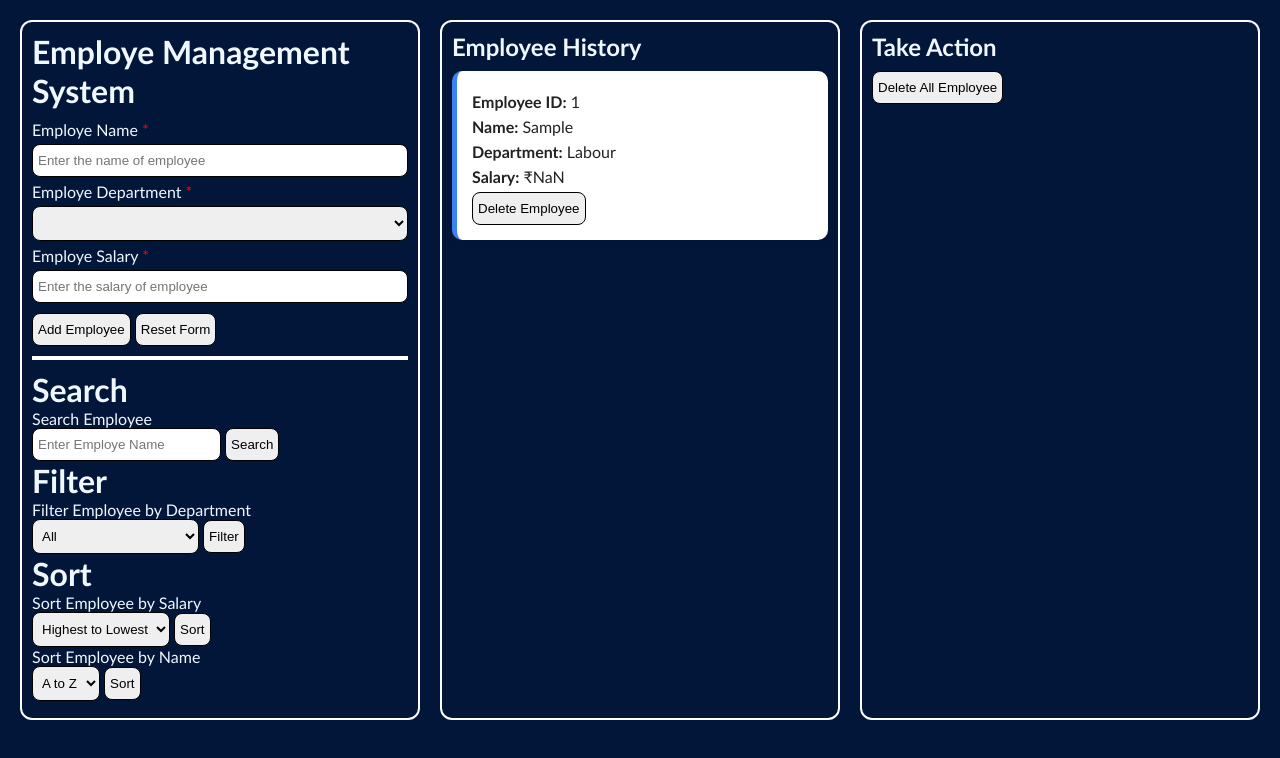
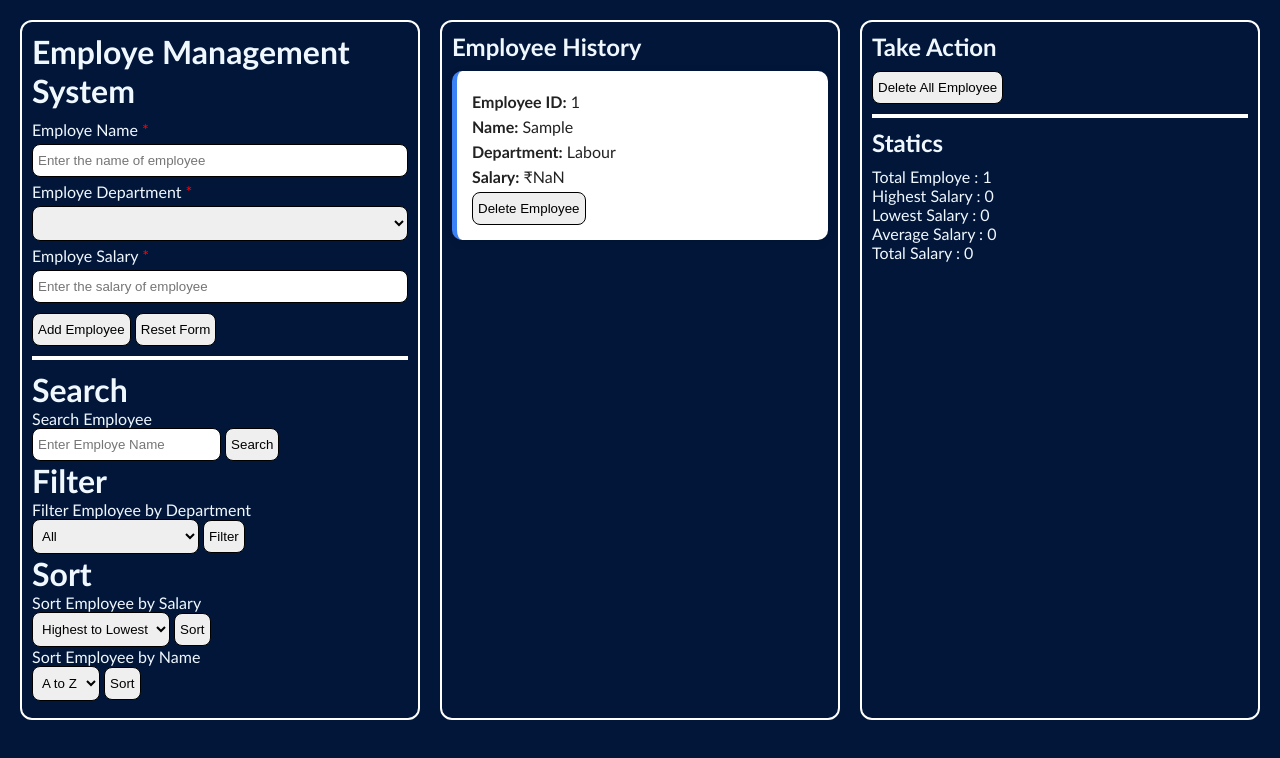
Before and after one commit to anikeshroyy/AdvanceJS, a plain HTML site: page project/10_employeManagementSystem/index.html in a window 1280 px wide. Both pictures are taken after typing "Sample", "Sample", "Sample" into the empty fields and a click on the button "Add Employee". Drawn offline with Linux system fonts and the light colour scheme.

Commit message:
Added features like - total employee, highest salary etc

```diff
--- a/project/10_employeManagementSystem/index.html
+++ b/project/10_employeManagementSystem/index.html
@@ -73,6 +73,16 @@
     <div class="action-container">
         <h2>Take Action</h2>
         <button id="deletAllEmployee">Delete All Employee</button>
+
+        <hr>
+        <div class="statics">
+            <h2>Statics</h2>
+            <p id="totalEmploye">Total Employe : 0</p>
+            <p id="highestSalary">Highest Salary : 0</p>
+            <p id="lowestSalary">Lowest Salary : 0</p>
+            <p id="averageSalary">Average Salary : 0</p>
+            <p id="totalSalary">Total Salary : 0</p>
+        </div>
     </div>
 
     <script src="./index.js"></script>
--- a/project/10_employeManagementSystem/index.js
+++ b/project/10_employeManagementSystem/index.js
@@ -216,6 +216,13 @@ document.getElementById("nameSortBtn").onclick = () => {
 
 }
 
+// ------------------------- Sort Employee by Name-------------------------
+function employeeCount() {
+    const totalEmploye = employeeArr.length;
+    document.getElementById("totalEmploye").textContent = `Total Employe : ${totalEmploye}`
+    console.log(totalEmploye)
+}
+
 // ------------------------- Delete Specific Employe  -------------------------
 function deleteEmployee(id) {
     employeeArr = employeeArr.filter((emp) => {
@@ -257,7 +264,7 @@ function displayEmployee() {
         employeeList(employeeDetails);
 
     });
-
+    employeeCount()
 }
 
 
```
